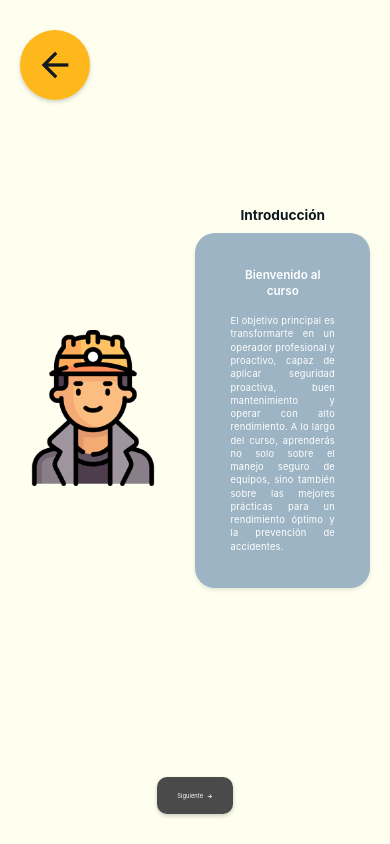
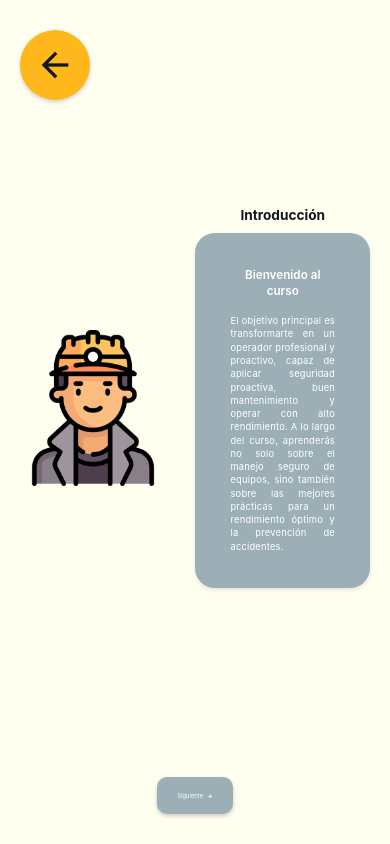
Before and after one commit to Nefta11/minecApp, a React Native app: screen /IntroduccionScreen in a window 390 px wide. Built offline with nearby package versions, Linux system fonts and the light colour scheme.

Commit message:
refactor: Update background color of textCard and nextButton for improved UI consistency

```diff
--- a/app/components/home/Introduccion/IntroduccionScreen.tsx
+++ b/app/components/home/Introduccion/IntroduccionScreen.tsx
@@ -147,7 +147,7 @@ const styles = StyleSheet.create({
         marginTop: -100,
     },
     textCard: {
-        backgroundColor: '#9DB4C4',
+        backgroundColor: Colors.CadetGrey,
         borderRadius: 20,
         padding: 35,
         elevation: 2,
@@ -179,7 +179,7 @@ const styles = StyleSheet.create({
     nextButton: {
         flexDirection: 'row',
         alignItems: 'center',
-        backgroundColor: '#4A4A4A',
+        backgroundColor: Colors.CadetGrey,
         paddingHorizontal: 20,
         paddingVertical: 15,
         borderRadius: 10,
```
